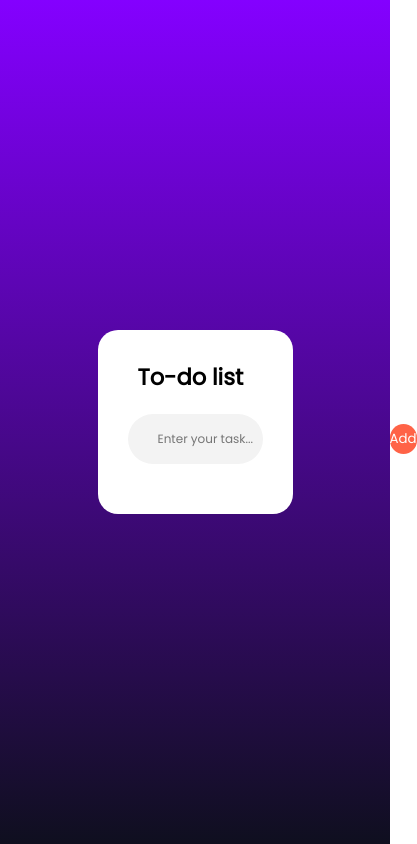
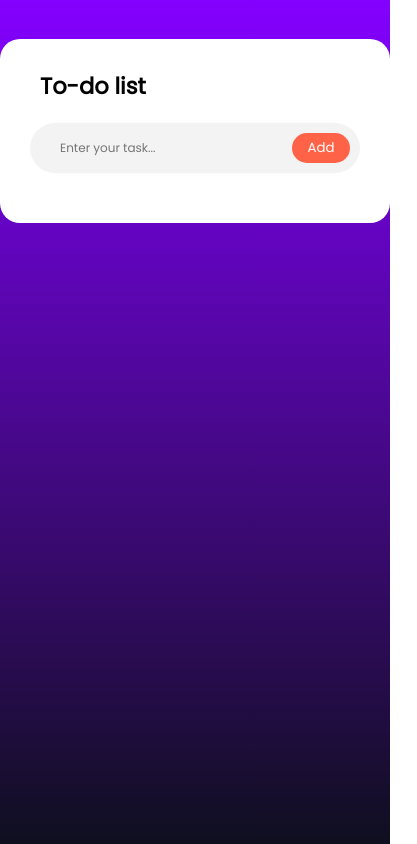
Before and after one commit to kar-ke/todo_list, a plain HTML site: page index.html in a window 390 px wide. Shown: the whole page, 417 px wide, since content can reach past the window. Drawn offline with nearby package versions, Linux system fonts and the light colour scheme.

Commit message:
responsive

```diff
--- a/styles/main.css
+++ b/styles/main.css
@@ -1,14 +1,15 @@
 .main-container{
     display: flex;
     justify-content: center;
-    align-items: center;
+    /* align-items: center; */
     height: 100vh;
     background: linear-gradient( to bottom, rgb(132, 0, 255), rgb(15, 15, 31));
 }
 
 .todo-container{
     width: 50%;
-    max-height: 400px;
+    margin-top: 10%;
+    height: max-content;
     padding: 30px;
     background-color: var(--c-white);
     border-radius: 20px;
@@ -51,6 +52,7 @@
     margin: 10px 0;
     position: relative;
     user-select: none;
+
 }
 
 .todo-container ul li::before {
--- /dev/null
+++ b/styles/reponsive.css
@@ -0,0 +1,8 @@
+
+@media  screen and (max-width:780px) {
+    .todo-container{
+        width:100%;
+        margin: 10% 20px;
+
+    }
+}
--- a/styles/root.css
+++ b/styles/root.css
@@ -3,3 +3,5 @@
 @import url('./global.css');
 @import url('./utilityClasses.css');
 @import url('./main.css');
+
+@import url('./reponsive.css');
```
